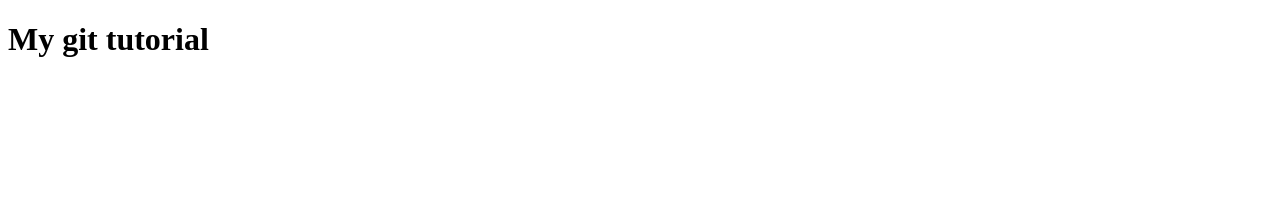
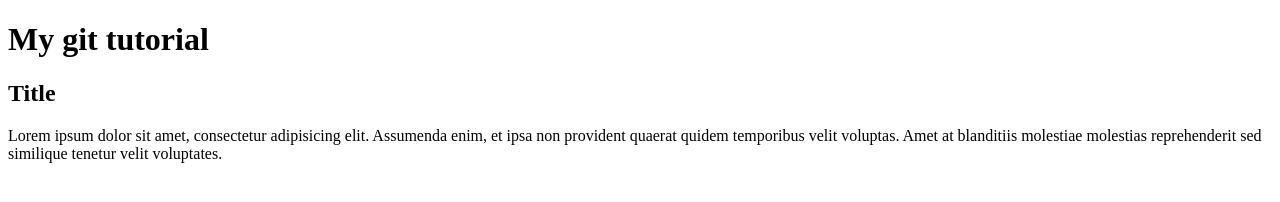
Before and after one commit to shakhbozv/onlinestoretest, a plain HTML site: page index.html in a window 1280 px wide. Drawn offline with Linux system fonts and the light colour scheme.

Commit message:
added new section tag

```diff
--- a/index.html
+++ b/index.html
@@ -8,6 +8,13 @@
     <title>Git Tutorial</title>
 </head>
 <body>
-    <h1>My git tutorial</h1>
+<h1>My git tutorial</h1>
+
+<section>
+    <h1>Title</h1>
+    <p>Lorem ipsum dolor sit amet, consectetur adipisicing elit. Assumenda enim, et ipsa non provident quaerat quidem
+        temporibus velit voluptas. Amet at blanditiis molestiae molestias reprehenderit sed similique tenetur velit
+        voluptates.</p>
+</section>
 </body>
 </html>
```
